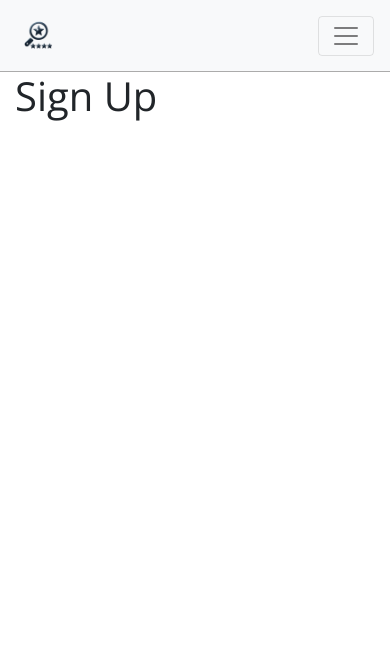
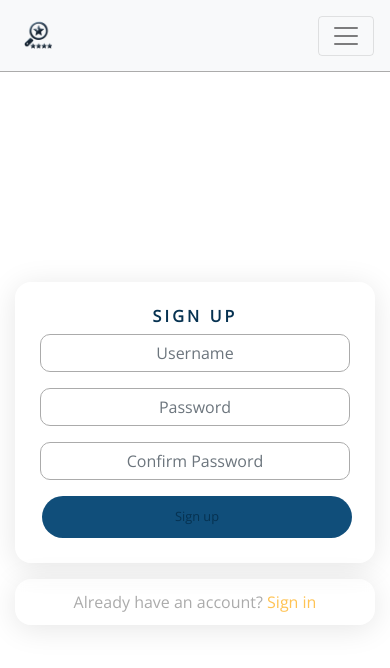
Before and after one commit to JohnnySonTrinh/review-app, a React (Create React App) app: page /signup in a window 390 px wide. Shown: the top 668 px of the page. Built offline with nearby package versions, Linux system fonts and the light colour scheme.

Commit message:
Create a Signup page with axios and add styles

```diff
--- a/src/App.js
+++ b/src/App.js
@@ -2,6 +2,8 @@
 import NavBar from './components/NavBar';
 import Container from 'react-bootstrap/Container';
 import { Route, Switch } from 'react-router-dom';
+import './api/axiosDefaults';
+import SignUpForm from './pages/auth/SignUpForm';
 
 function App() {
   return (
@@ -11,7 +13,7 @@
         <Switch>
           <Route exact path='/' render={() => <h1>Home Page</h1>} />
           <Route exact path='/signin' render={() => <h1>Sign In</h1>} />
-          <Route exact path='/signup' render={() => <h1>Sign Up</h1>} />
+          <Route exact path='/signup' render={() => <SignUpForm />} />
           <Route render={() => <h1>404 Page not found!</h1>} />
         </Switch>
       </Container>
--- a/src/App.module.css
+++ b/src/App.module.css
@@ -6,6 +6,10 @@
   --clr-secondary: rgb(24, 5, 47);
   --clr-grey-1: rgb(171, 171, 171);
   --clr-grey-2: rgb(99, 99, 99);
+  --clr-grey-3: rgb(240, 248, 255);
+  /* Warning color */
+  --clr-warning: rgb(250, 66, 66);
+  --clr-warning-light: rgb(255, 195, 84);
   /* White/black color shades */
   --clr-white: #ffffff;
   --clr-black: #000000;
@@ -15,8 +19,19 @@
   /* Commonly used CSS properties for consistency */
   --transition: color ease-in-out 0.3s;
   --spacing: 0.15rem;
-  --radius: 0.5rem;
   --light-shadow: 0 5px 15px rgba(0, 0, 0, 0.1);
+  /* Glass morphism effect */
+  --glass-background: rgba(255, 255, 255, 0.09);
+  --glass-border: 1px solid rgba(255, 255, 255, 0.16);
+  --glass-box-shadow: 0 4px 30px 0 rgba(0, 0, 0, 0.1);
+  --glass-border-radius: 16px;
+  --glass-blur: blur(4px);
+}
+
+.App {
+  font-family: var(--ff-secondary);
+  background-color: var(--clr-white);
+  min-height: 100vh;
 }
 
 /* Production CSS */
@@ -24,10 +39,26 @@
   padding-top: 81px;
 }
 
-.App {
-  font-family: var(--ff-secondary);
-  background-color: var(--clr-white);
-  min-height: 100vh;
+.Content {
+  background: var(--glass-background);
+  border-radius: var(--glass-border-radius);
+  box-shadow: var(--glass-box-shadow);
+  backdrop-filter: var(--glass-blur);
+  -webkit-backdrop-filter: var(--glass-blur);
+  border: var(--glass-border);
+  padding: 10px;
+}
+
+.FillerImage {
+  object-fit: cover;
+  height: 100%;
+  width: 100%;
+}
+
+.Image {
+  max-height: 40vh;
+  max-width: 100%;
+  object-fit: contain;
 }
 
 * {
@@ -48,6 +79,10 @@
   transition: var(--transition);
 }
 
+input[type='file'] {
+  display: none;
+}
+
 i {
   color: var(--clr-grey-1);
   font-size: 1.2rem;
@@ -60,3 +95,22 @@
   color: var(--clr-primary-1);
   transition: var(--transition);
 }
+
+figure {
+  text-align: center;
+  display: inline-block;
+}
+
+/* scrollbar */
+*::-webkit-scrollbar {
+  width: 5px;
+}
+*::-webkit-scrollbar-track {
+  background: var(--clr-white);
+}
+*::-webkit-scrollbar-thumb {
+  background: var(--clr-grey-1);
+}
+*::-webkit-scrollbar-thumb:hover {
+  background: var(--clr-grey-2);
+}
--- /dev/null
+++ b/src/api/axiosDefaults.js
@@ -0,0 +1,5 @@
+import axios from 'axios';
+
+axios.defaults.baseURL = 'https://star-review-api-99b8eca24b61.herokuapp.com/';
+axios.defaults.headers.post['Content-Type'] = 'multipart/form-data';
+axios.defaults.withCredentials = true;
--- /dev/null
+++ b/src/pages/auth/SignUpForm.js
@@ -0,0 +1,138 @@
+import React, { useState } from 'react';
+import { Link, useHistory } from 'react-router-dom';
+
+import styles from '../../styles/SignInUpForm.module.css';
+import btnStyles from '../../styles/Button.module.css';
+import appStyles from '../../App.module.css';
+
+import {
+  Form,
+  Button,
+  Image,
+  Col,
+  Row,
+  Container,
+  Alert,
+} from 'react-bootstrap';
+import axios from 'axios';
+
+const SignUpForm = () => {
+  const [signUpData, setSignUpData] = useState({
+    username: '',
+    password1: '',
+    password2: '',
+  });
+  const { username, password1, password2 } = signUpData;
+
+  const [errors, setErrors] = useState({});
+
+  const history = useHistory();
+
+  const handleChange = (event) => {
+    setSignUpData({
+      ...signUpData,
+      [event.target.name]: event.target.value,
+    });
+  };
+
+  const handleSubmit = async (event) => {
+    event.preventDefault();
+    try {
+      await axios.post('/dj-rest-auth/registration/', signUpData);
+      history.push('/signin');
+    } catch (err) {
+      setErrors(err.response?.data);
+    }
+  };
+
+  return (
+    <Row className={styles.Row}>
+      <Col className='my-auto py-2 p-md-2' md={6}>
+        <Container className={`${appStyles.Content} p-4 `}>
+          <h1 className={styles.Header}>sign up</h1>
+
+          <Form onSubmit={handleSubmit}>
+            <Form.Group controlId='username'>
+              <Form.Label className='d-none'>username</Form.Label>
+              <Form.Control
+                className={styles.Input}
+                type='text'
+                placeholder='Username'
+                name='username'
+                value={username}
+                onChange={handleChange}
+              />
+            </Form.Group>
+            {errors.username?.map((message, idx) => (
+              <Alert variant='warning' key={idx}>
+                {message}
+              </Alert>
+            ))}
+
+            <Form.Group controlId='password1'>
+              <Form.Label className='d-none'>Password</Form.Label>
+              <Form.Control
+                className={styles.Input}
+                type='password'
+                placeholder='Password'
+                name='password1'
+                value={password1}
+                onChange={handleChange}
+              />
+            </Form.Group>
+            {errors.password1?.map((message, idx) => (
+              <Alert key={idx} variant='warning'>
+                {message}
+              </Alert>
+            ))}
+
+            <Form.Group controlId='password2'>
+              <Form.Label className='d-none'>Confirm Password</Form.Label>
+              <Form.Control
+                className={styles.Input}
+                type='password'
+                placeholder='Confirm Password'
+                name='password2'
+                value={password2}
+                onChange={handleChange}
+              />
+            </Form.Group>
+            {errors.password2?.map((message, idx) => (
+              <Alert key={idx} variant='warning'>
+                {message}
+              </Alert>
+            ))}
+
+            <Button
+              className={`${btnStyles.Button} ${btnStyles.Wide} ${btnStyles.Bright}`}
+              type='submit'
+            >
+              Sign up
+            </Button>
+            {errors.non_field_errors?.map((message, idx) => (
+              <Alert key={idx} variant='warning' className='mt-3'>
+                {message}
+              </Alert>
+            ))}
+          </Form>
+        </Container>
+        <Container className={`mt-3 ${appStyles.Content}`}>
+          <Link className={styles.Link} to='/signin'>
+            Already have an account? <span>Sign in</span>
+          </Link>
+        </Container>
+      </Col>
+      <Col
+        md={6}
+        className={`my-auto d-none d-md-block p-2 ${styles.SignUpCol}`}
+      >
+        <Image
+          className={`${appStyles.FillerImage}`}
+          src={'https://i.imgur.com/rABMD1C.png'}
+        />
+      </Col>
+    </Row>
+  );
+};
+
+export default SignUpForm;
--- /dev/null
+++ b/src/styles/Button.module.css
@@ -0,0 +1,69 @@
+.Button {
+  font-size: 0.8rem;
+  align-self: center;
+  border-radius: 100px;
+  border-color: transparent;
+  padding: 4px 10px;
+  margin-left: 2px;
+  margin-right: 2px;
+  min-width: 75px;
+}
+
+.Button:hover {
+  opacity: 0.8;
+  border-color: transparent;
+  cursor: pointer;
+}
+
+.Button:hover:active {
+  background-color: var(--clr-primary-1) !important;
+}
+
+.Button:active {
+  background-color: var(--clr-primary-1) !important;
+}
+
+.Button:focus {
+  background-color: var(--clr-primary-1);
+}
+
+.Wide {
+  padding: 10px 50px;
+  width: 100%;
+}
+
+.Blue,
+.BlueOutline:hover,
+.Bright:hover {
+  background-color: var(--clr-primary-1);
+  color: var(--clr-white);
+}
+
+.BlueOutline,
+.Blue:hover {
+  /* border: 1px solid #2142b2; */
+  background-color: var(--clr-white);
+  color: var(--clr-primary-1);
+}
+
+.Black,
+.BlackOutline:hover {
+  /* background-color: #242a3d;
+  color: white; */
+  background-color: #242a3d;
+  color: var(--clr-grey-3);
+}
+
+.Black:hover,
+.BlackOutline {
+  /* background-color: #dadadf;
+  color: #242a3d;
+  border-color: #242a3d; */
+  background-color: var(--clr-grey-3);
+  color: var(--clr-grey-2);
+}
+
+.Bright {
+  background-color: var(--clr-primary-2);
+  color: var(--clr-primary-1);
+}
--- /dev/null
+++ b/src/styles/SignInUpForm.module.css
@@ -0,0 +1,46 @@
+.Row {
+  height: calc(100vh - 81px);
+}
+.Input {
+  background: var(--clr-white);
+  border: 1px solid var(--clr-grey-1);
+  box-sizing: border-box;
+  border-radius: 10px;
+  color: var(--clr-grey-2);
+  text-align: center;
+  padding: 10px;
+}
+
+.Header {
+  font-style: normal;
+  font-weight: bold;
+  font-size: 16px;
+  line-height: 19px;
+  text-align: center;
+  letter-spacing: 0.2em;
+  text-transform: uppercase;
+  color: var(--clr-primary-1);
+}
+
+.Link {
+  text-decoration: none;
+  text-align: center;
+  display: block;
+  margin: auto;
+}
+
+.Link span {
+  color: var(--clr-warning-light);
+}
+
+.Container {
+  padding: 30px 10px;
+}
+
+.SignInCol {
+  height: 320px;
+}
+
+.SignUpCol {
+  height: 375px;
+}
```
